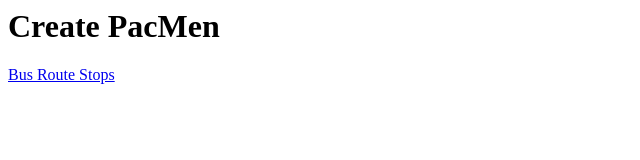
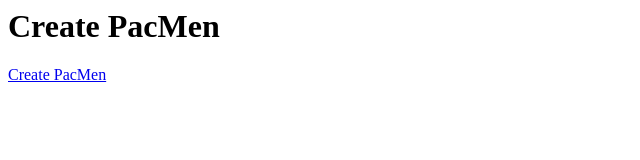
Before and after one commit to Ana-Seg/PacMan, a plain HTML site: page index.html in a window 1280 px wide. Shown: the full height of the page, 0-640 px from the left. Drawn offline with Linux system fonts and the light colour scheme.

Commit message:
Update index.html

```diff
--- a/index.html
+++ b/index.html
@@ -1,4 +1,4 @@
 <HTML>
 
     <h1>Create PacMen</h1>
-    <p><a href="PacMen.html">Bus Route Stops</a>
+    <p><a href="PacMen.html">Create PacMen</a>
```
